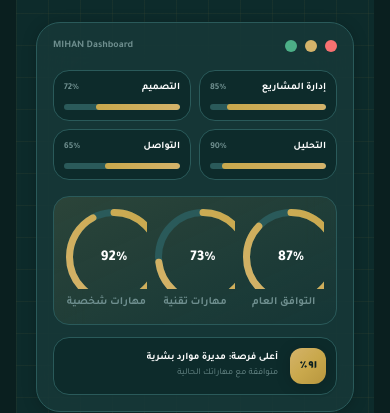
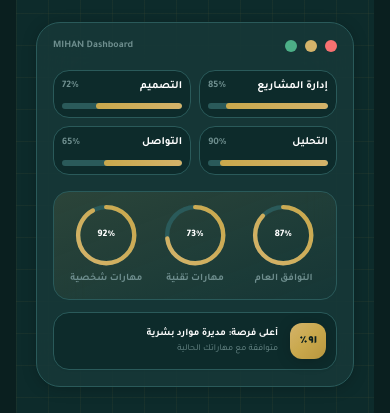
Before and after one commit to abeermanal/MIHAN_, a Next.js app: page / in a window 390 px wide. Shown: the part 500-913 px from the top of the page. Built offline with nearby package versions, Linux system fonts and the light colour scheme; no server answers.

Commit message:
fix responsive design across all pages

```diff
--- a/app/page.tsx
+++ b/app/page.tsx
@@ -128,25 +128,31 @@ function ProgressRing({
   percent: number;
   label: string;
 }) {
-  const size = 96;
   const stroke = 7;
-  const r = (size - stroke) / 2;
+  const r = 45;
   const circ = 2 * Math.PI * r;
   const offset = circ - (percent / 100) * circ;
+  const ringSize = "clamp(56px, 16vw, 96px)";
   return (
-    <div className="flex flex-col items-center gap-1.5">
-      <svg width={size} height={size} className="h-auto w-full max-w-[96px] shrink-0">
+    <div className="flex min-w-0 flex-col items-center gap-1.5">
+      <svg
+        viewBox="0 0 100 100"
+        role="img"
+        aria-label={`${percent}% ${label}`}
+        className="shrink-0"
+        style={{ width: ringSize, height: ringSize }}
+      >
         <circle
-          cx={size / 2}
-          cy={size / 2}
+          cx="50"
+          cy="50"
           r={r}
           fill="none"
           stroke="var(--border)"
           strokeWidth={stroke}
         />
         <circle
-          cx={size / 2}
-          cy={size / 2}
+          cx="50"
+          cy="50"
           r={r}
           fill="none"
           stroke="url(#ring-grad-gold)"
@@ -154,7 +160,7 @@ function ProgressRing({
           strokeLinecap="round"
           strokeDasharray={circ}
           strokeDashoffset={offset}
-          transform={`rotate(-90 ${size / 2} ${size / 2})`}
+          transform="rotate(-90 50 50)"
           className="transition-all duration-1000"
         />
         <defs>
@@ -164,11 +170,11 @@ function ProgressRing({
           </linearGradient>
         </defs>
         <text
-          x={size / 2}
-          y={size / 2}
+          x="50"
+          y="50"
           textAnchor="middle"
           dominantBaseline="central"
-          fontSize="15"
+          fontSize="16"
           style={{
             fill: "var(--text)",
             fontWeight: 800,
@@ -178,7 +184,7 @@ function ProgressRing({
         </text>
       </svg>
       <span
-        className="text-[11px] font-bold"
+        className="text-center text-[10px] font-bold sm:text-[11px]"
         style={{ color: "var(--muted)" }}
       >
         {label}
@@ -294,21 +300,21 @@ export default function HomePage() {
                 ].map((s) => (
                   <div
                     key={s.name}
-                    className="rounded-2xl p-2.5 sm:p-3"
+                    className="rounded-2xl p-2 sm:p-3"
                     style={{
                       border: "1px solid var(--border)",
                       backgroundColor: "var(--surface)",
                     }}
                   >
-                    <div className="mb-2 flex items-center justify-between">
+                    <div className="mb-2 flex items-center justify-between gap-1">
                       <span
-                        className="text-[10px] font-bold sm:text-xs"
+                        className="min-w-0 truncate text-[11px] font-bold sm:text-xs"
                         style={{ color: "var(--text)" }}
                       >
                         {s.name}
                       </span>
                       <span
-                        className="text-[9px] font-bold sm:text-[10px]"
+                        className="shrink-0 text-[10px] font-bold sm:text-[10px]"
                         style={{ color: "var(--muted)" }}
                       >
                         {s.level}%
```
